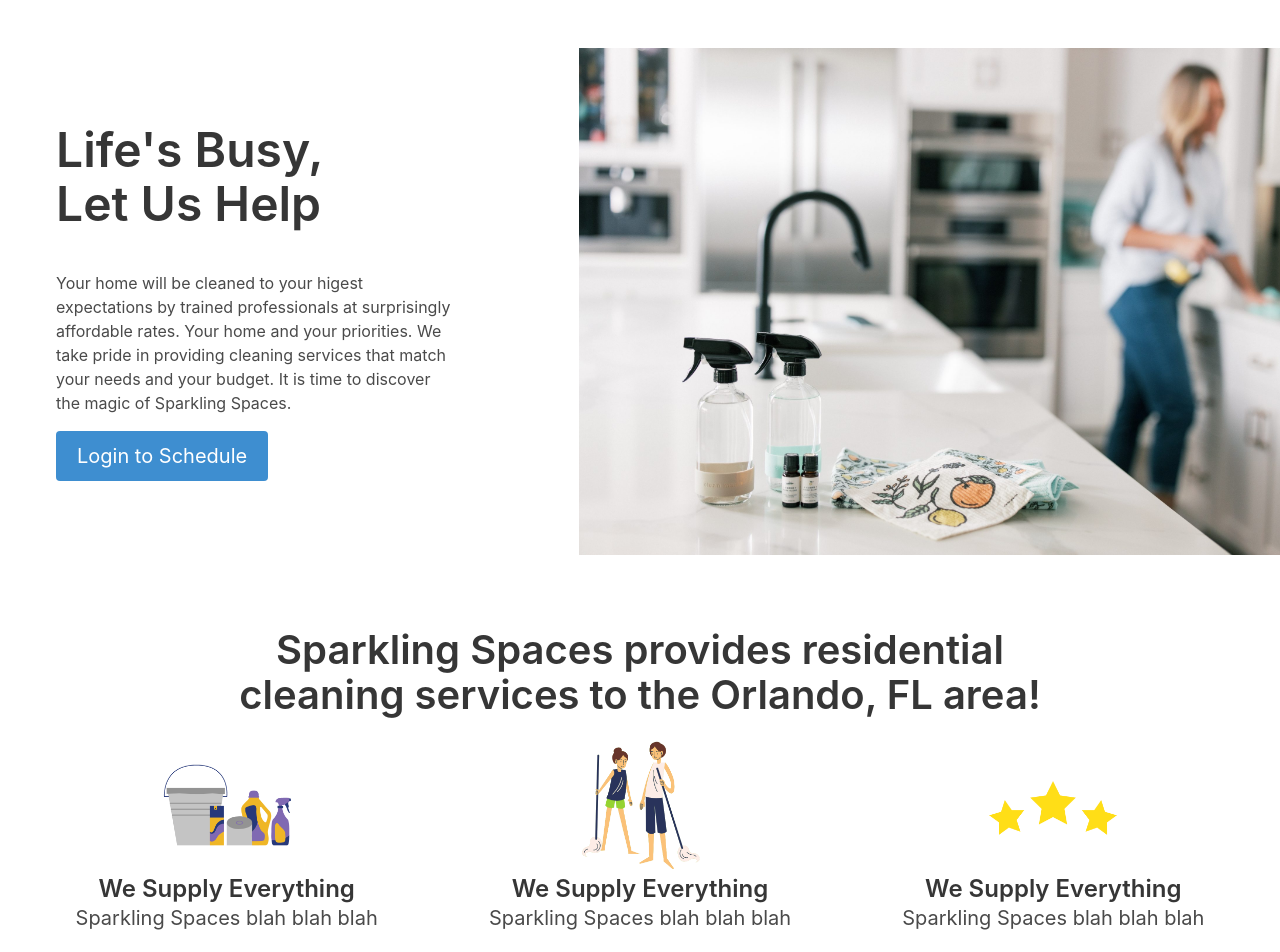
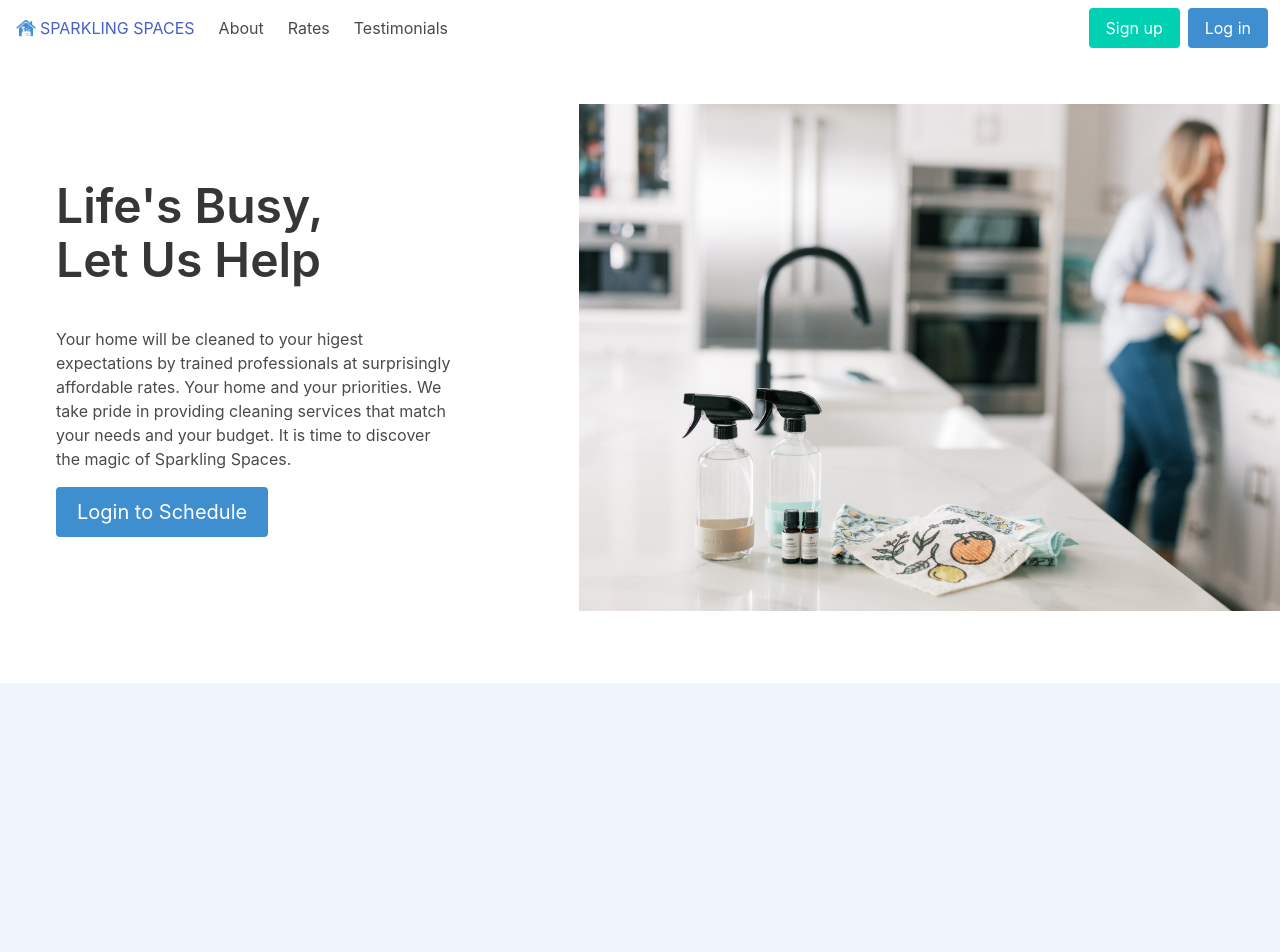
Before and after one commit to alexisn84/squeaky-clean, a React (Create React App) app in the folder client/: page / in a window 1280 px wide. Shown: the top 952 px of the page. Built offline with nearby package versions, Linux system fonts and the light colour scheme.

Commit message:
functional home page nav and spacing

```diff
--- a/client/package.json
+++ b/client/package.json
@@ -17,6 +17,7 @@
     "react-icons": "^4.3.1",
     "react-router-dom": "^6.2.2",
     "react-scripts": "^5.0.0",
+    "react-scroll": "^1.8.6",
     "styled-components": "^5.3.3",
     "web-vitals": "^2.1.4"
   },
--- a/client/src/pages/Home.js
+++ b/client/src/pages/Home.js
@@ -3,6 +3,7 @@
 import '../index.css';
 
 // Image Imports!
+import Logo from '../assets/logo/logo.png';
 import HeaderImg from '../assets/header/clean.jpg';
 import About1 from '../assets/about/about1.png';
 import About2 from '../assets/about/about2.png';
@@ -12,6 +13,42 @@
 import Testimonial3 from '../assets/testimonials/testimonial3.jpg';
 
 export default function Home() {
+
+    const Nav = () => {
+        return (
+            <div className='navbar-menu'>
+                <div className="navbar-brand">
+                    <a className="navbar-item" href="#header">
+                        <img src={Logo} alt="logo"/>
+                        SPARKLING SPACES
+                    </a>
+                </div>
+                <div className='navbar-start'>
+                    <a className='navbar-item' href='#about'>
+                        About
+                    </a>
+                    <a className='navbar-item' href='#rates'>
+                        Rates
+                    </a>
+                    <a className='navbar-item' href='#testimonials'>
+                        Testimonials
+                    </a>
+                </div>
+                <div className="navbar-end">
+                    <div className="navbar-item">
+                        <div className="buttons">
+                            <button className="button is-primary">
+                                Sign up
+                            </button>
+                            <Link to='login'><button className="button is-info">
+                                Log in
+                            </button></Link>
+                        </div>
+                    </div>
+                </div>
+            </div>
+        )
+    }
 
     const Header = () => {
         return (
@@ -23,7 +60,7 @@
                     <div className="subtitile is-5 p-2">
                         Your home will be cleaned to your higest expectations by trained professionals at surprisingly affordable rates. Your home and your priorities. We take pride in providing cleaning services that match your needs and your budget. It is time to discover the magic of Sparkling Spaces.
                     </div>
-                    <Link to="login"><button className="button is-info is-medium m-2">Login to Schedule</button></Link>
+                    <Link to='login'><button className="button is-info is-medium m-2">Login to Schedule</button></Link>
                 </div>
                 <div className="column is-two-thirds is-centered">
                     <figure className="image is-5by3 m-6">
@@ -36,7 +73,7 @@
 
     const About = () => {
         return (
-            <div id="about" className="container is-fluid">
+            <div id="about" className="section is-large has-background-info-light">
                 <div className='title is-2 has-text-centered'>
                 Sparkling Spaces provides residential <br/> cleaning services to the Orlando, FL area!
                 </div>
@@ -69,7 +106,7 @@
 
     const Rates = () => {
         return (
-            <div id="rates" className="container is-fluid mt-6">
+            <div id="rates" className="section is-large">
                 <div className='title is-2 has-text-centered'>Rates</div>
                 <div className='subtitle is-5 has-text-centered'>
                 Price is an accurate estimate based on standard scope of work. Upon booking, a maid will work with you to create a custom-made cleaning list to make sure your priorities are met.
@@ -87,7 +124,7 @@
 
     const Testimonials = () => {
         return (
-            <div id="testimonials" className="container is-fluid mt-6">
+            <div id="testimonials" className="section is-large has-background-info-light">
                 <div className='title is-2 has-text-centered'>
                 What Our Customers Say
                 </div>
@@ -125,6 +162,7 @@
 
     return (
         <div id="landing-body">
+            <Nav/>
             <Header/>
             <About/>
             <Rates/>
```
Also changed, not shown: client/src/assets/logo/logo.png (added), 1 other file (tests, documents, lock files or other folders).
